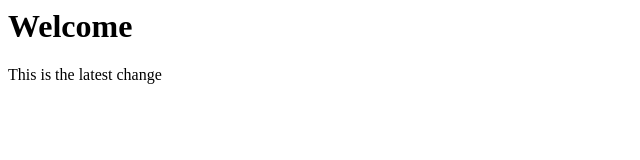
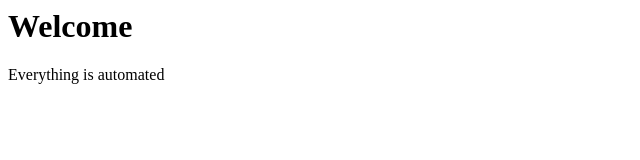
Before and after one commit to athiraprasad123/ProjectDemo, a plain HTML site: page index.html in a window 1280 px wide. Shown: the full height of the page, 0-640 px from the left. Drawn offline with Linux system fonts and the light colour scheme.

Commit message:
new index

```diff
--- a/index.html
+++ b/index.html
@@ -5,6 +5,6 @@
 </head>
 <body>
 <h1>Welcome</h1>
-<p>This is the latest change</p>
+<p>Everything is automated</p>
 </body>
 </html>
```
